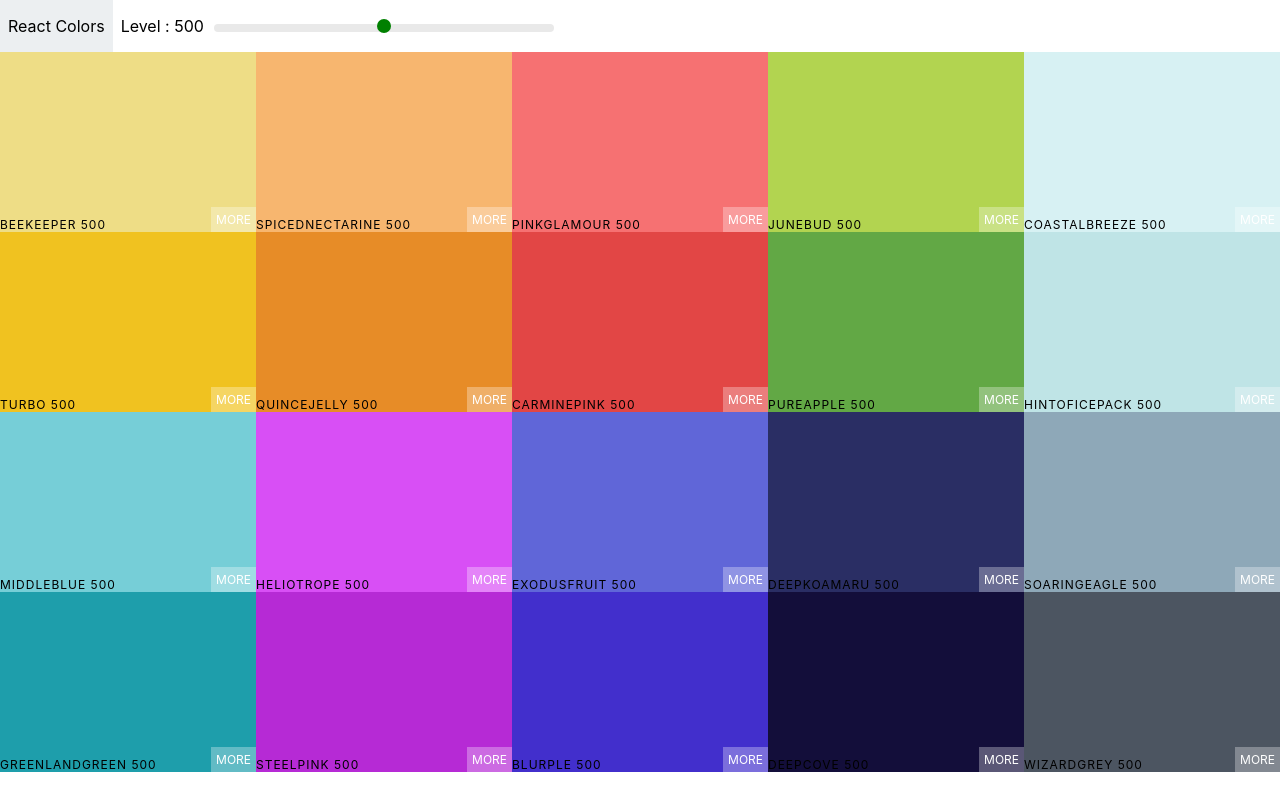
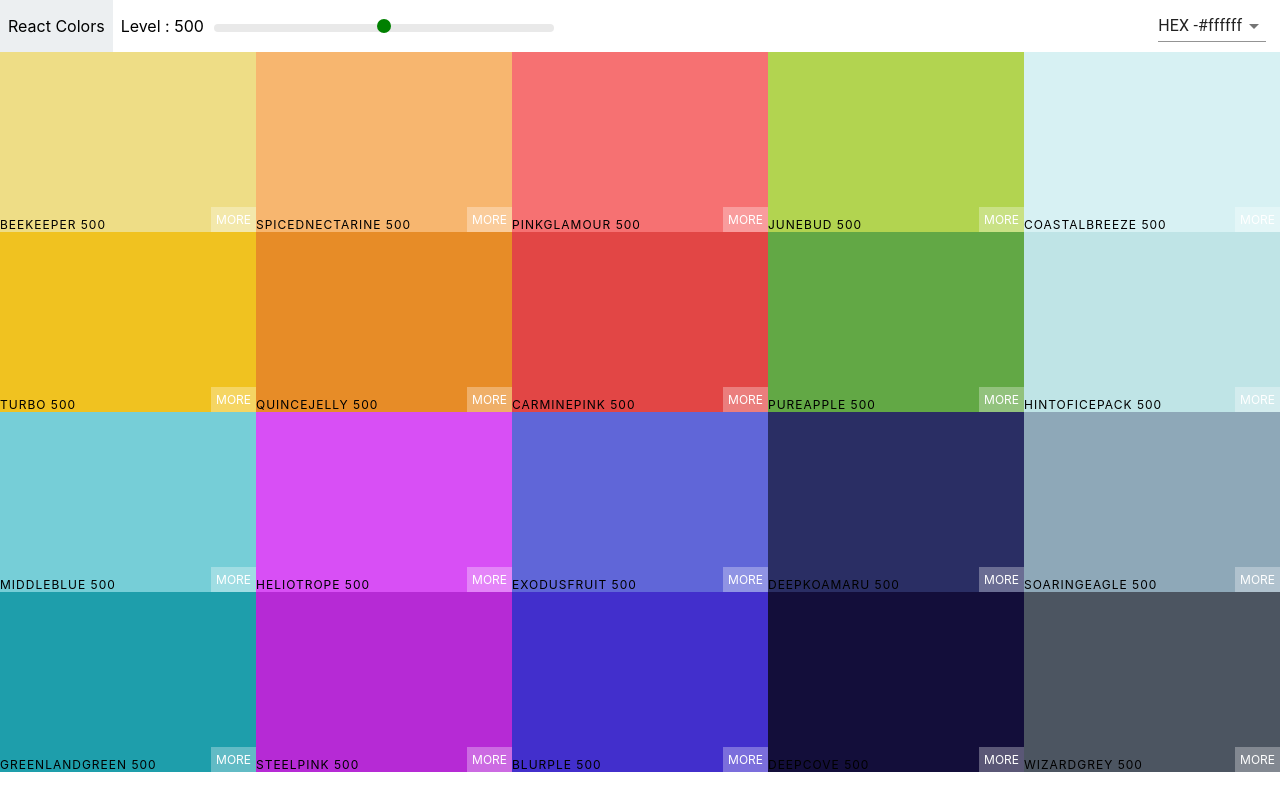
Before and after one commit to BrianRigii/Color-Project, a React (Create React App) app: page / in a window 1280 px wide. Built offline with nearby package versions, Linux system fonts and the light colour scheme.

Commit message:
add select format

```diff
--- a/package.json
+++ b/package.json
@@ -3,6 +3,7 @@
   "version": "0.1.0",
   "private": true,
   "dependencies": {
+    "@material-ui/core": "^4.11.0",
     "@testing-library/jest-dom": "^4.2.4",
     "@testing-library/react": "^9.5.0",
     "@testing-library/user-event": "^7.2.1",
--- a/src/Colorbox.js
+++ b/src/Colorbox.js
@@ -17,14 +17,15 @@ class Colorbox extends Component {
     });
   }
   render() {
+    var format = this.props.format;
     return (
       <CopyToClipboard
-        text={`${this.props.color.hex}`}
+        text={`${this.props.color[format]}`}
         onCopy={this.toggleOverlay}
       >
         <div
           className="colorBox"
-          style={{ backgroundColor: this.props.color.hex }}
+          style={{ backgroundColor: this.props.color[format] }}
         >
           <span
             className={`over-lay ${this.state.overLayHidden && "show"}`}
@@ -32,7 +33,7 @@ class Colorbox extends Component {
           />
           <span className={`overlay-msg ${this.state.overLayHidden && "show"}`}>
             <h1>Copied</h1>
-            <p>{this.props.color.hex}</p>
+            <p>{this.props.color[format]}</p>
           </span>
           <div className="colorBox-text">
             <div className="copy-link">
--- a/src/Navbar.css
+++ b/src/Navbar.css
@@ -1,37 +1,42 @@
 .Navbar {
   display: flex;
-
 }
-.logo{
+.logo {
   background-color: #eceff1;
   padding-left: 8px;
   padding-right: 8px;
   display: flex;
   align-items: center;
 }
-.logo a{
+.logo a {
   text-decoration: none;
   color: black;
 }
-.slider-container{
+.slider-container {
   display: flex;
   align-items: center;
   margin-left: 8px;
 }
-.slider{
+.slider-select {
+  display: flex;
+  width: 83vw;
+  justify-content: space-between;
+  align-items: center;
+}
+.slider {
   width: 340px;
   margin: 0 10px;
   display: inline-block;
 }
 
-.rc-slider-track{
+.rc-slider-track {
   background: transparent;
 }
-.rc-slider-rail{
+.rc-slider-rail {
   height: 8px;
 }
-.rc-slider-handle{
-    background-color:green;
+.rc-slider-handle {
+  background-color: green;
   border: none;
   outline: none;
   margin-bottom: -2px;
--- a/src/Navbar.js
+++ b/src/Navbar.js
@@ -2,8 +2,18 @@ import React, { Component } from "react";
 import Slider from "rc-slider";
 import "rc-slider/assets/index.css";
 import "./Navbar.css";
+import MenuItem from "@material-ui/core/MenuItem";
+import Select from "@material-ui/core/Select";
 
 class Navbar extends Component {
+  constructor(props) {
+    super(props);
+
+    this.handleChange = this.handleChange.bind(this);
+  }
+  handleChange(e) {
+    this.props.changeFormat(e.target.value);
+  }
   render() {
     return (
       <nav className="Navbar">
@@ -12,7 +22,7 @@ class Navbar extends Component {
         </div>
         <div className="slider-container">
           <p>Level : {this.props.level}</p>
-
+          <div className="slider-select">
             <div className="slider">
               <Slider
                 defaultValue={this.props.level}
@@ -22,8 +32,15 @@ class Navbar extends Component {
                 onAfterChange={this.props.slider}
               />
             </div>
+            <div className="select-container">
+              <Select value={this.props.format} onChange={this.handleChange}>
+                <MenuItem value="hex">HEX -#ffffff</MenuItem>
+                <MenuItem value="rgb">RGB - rgb(255,255,255)</MenuItem>
+                <MenuItem value="rgba">RGBA - rgba - (255,255,255,1)_</MenuItem>
+              </Select>
             </div>
-
+          </div>
+        </div>
       </nav>
     );
   }
--- a/src/Pallete.js
+++ b/src/Pallete.js
@@ -8,21 +8,34 @@ class Pallete extends Component {
     super(props);
     this.state = {
       level: 500,
+      format: "hex",
     };
     this.changeLevel = this.changeLevel.bind(this);
+    this.changeFormat = this.changeFormat.bind(this);
   }
   changeLevel(newLevel) {
     this.setState({
       level: newLevel,
     });
   }
+
+  changeFormat(newFormat) {
+    this.setState({
+      format: newFormat,
+    });
+  }
   render() {
     var colorbox = this.props.pallete.colors[this.state.level].map((col) => (
-      <Colorbox color={col} />
+      <Colorbox color={col} format={this.state.format} />
     ));
     return (
       <div className="Pallete">
-        <Navbar slider={this.changeLevel} level ={this.state.level}/>
+        <Navbar
+          slider={this.changeLevel}
+          level={this.state.level}
+          format={this.state.format}
+          changeFormat={this.changeFormat}
+        />
         <div className="Pallete-colors">{colorbox}</div>
         <div className="footer"></div>
       </div>
```
Also changed, not shown: 1 other file (tests, documents, lock files or other folders). Lines whose indentation alone changed are shown as unchanged.
